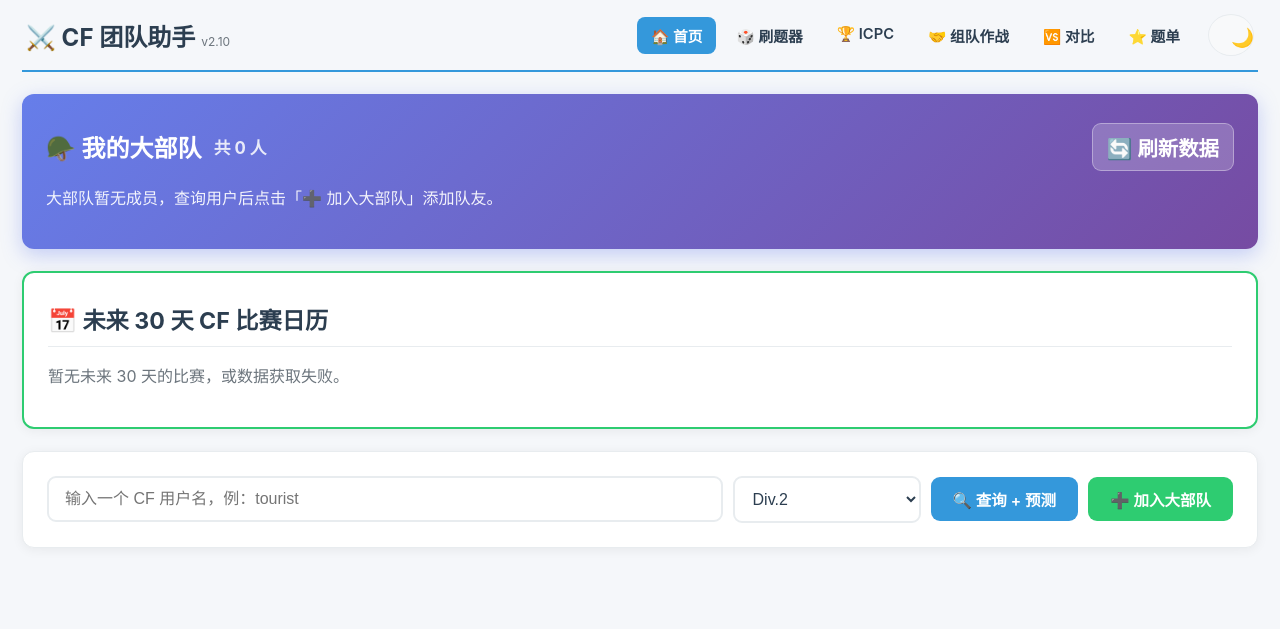
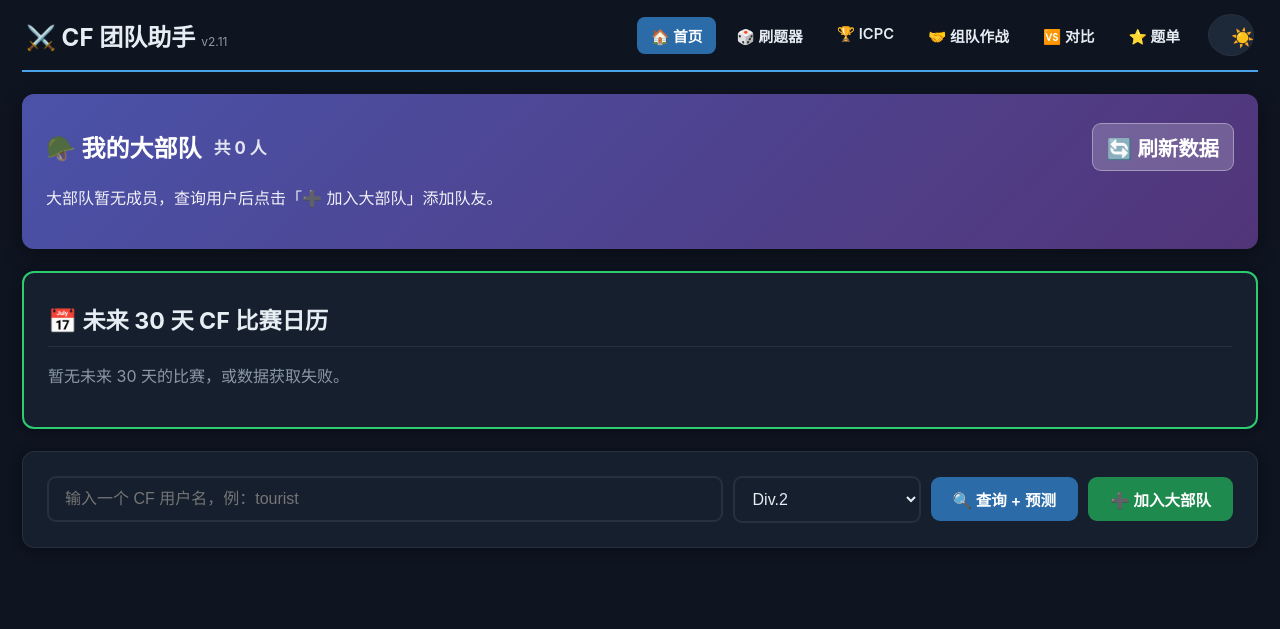
Before and after one commit to morning-cml/cf-team-helper, a Flask app: page / in a window 1280 px wide. Shown: the top 629 px of the page. Run offline with Flask 3, Linux system fonts and the light colour scheme; data that the repository does not hold is empty.

Commit message:
深色设为默认 + 浅色不再刺眼（v2.11）
- 深色成为默认主题；已手动切换过的用户仍沿用 localStorage 里的选择。
  默认值在 base.html 内联脚本、html[data-theme] 与 app.js 三处，必须一致，
  否则加载瞬间会闪一下另一种配色。
- 浅色重做。此前刺眼的三个原因：卡片是纯白 #ffffff（满屏白底是眩光主因）、
  正文用近黑 #333（对比度 12.6:1 过高）、强调色过饱和。现改为米白卡片 +
  略深的页面底色建立层次、深板岩灰正文、降饱和强调色；大部队渐变也压暗一档。
- 语义色拆成「文字色」与「填充色」两套。这是原本对比度不达标的根因：
  --primary 同时当链接色和按钮底色，而深色下两者诉求相反——链接要够亮、
  按钮底要够暗才配得住白字，一个变量满足不了。按钮/徽章/Toast/激活 chip
  统一走 --fill-*。
- 两套主题共 26 项对比度按 WCAG 逐一核算，全部达标（正文 >=4.5、大字粗体 >=3.0）。
  深色原本就有 3 项不达标（白字配主按钮仅 2.73:1、配成功按钮 2.10:1、
  错误文字 4.33:1），既然成了默认，一并修掉。

Co-Authored-By: Claude Opus 5 <noreply@anthropic.com>

```diff
--- a/cfhelper/config.py
+++ b/cfhelper/config.py
@@ -4,7 +4,7 @@
 这里只放纯数据，不依赖 Flask / requests，方便单独测试与复用。
 """
 
-APP_VERSION = "2.10"
+APP_VERSION = "2.11"
 
 # ==================== CF API 端点 ====================
 CF_API_BASE      = "https://codeforces.com/api"
--- a/cfhelper/static/css/style.css
+++ b/cfhelper/static/css/style.css
@@ -1,16 +1,41 @@
-/* ==================== 主题变量 ==================== */
+/* ==================== 主题变量 ====================
+   默认深色（base.html 里也写死了 data-theme="dark"，两处要一致）。
+
+   浅色配色的三条原则 —— 之前"太刺眼"主要就是踩了第一条：
+   1. 大面积不用纯白。卡片原本是 #ffffff，满屏白底是眩光的主要来源；
+      改成米白，并让页面底色比卡片略深，靠明度差建立层次而不是靠"卡片更白"。
+   2. 正文不用近黑。#333 配纯白对比度过高，长时间看容易累，改成深板岩灰。
+   3. 强调色降饱和。#3498db 这类高饱和纯色在浅底上很跳，同时白字配它
+      对比度只有 3:1 达不到 AA；调深后既柔和又达标。
+   深色模式仍沿用原来的高饱和语义色（在暗底上反而需要够亮），故在下面单独覆盖。
+*/
+/* 语义色分成两套，别混用（这是原本对比度不达标的根因）：
+   --primary/--success/... 是**文字色**，要在页面底色上够清楚；
+   --fill-*                是**填充色**（按钮、徽章、Toast 的底），要暗到配得住白字。
+   深色模式下这两者诉求相反——链接要更亮、按钮底要更暗——一个变量满足不了。 */
 :root{
-  --bg:#f5f7fa; --bg-elev:#ffffff; --bg-soft:#f8f9fa;
-  --text:#2c3e50; --text-2:#333; --muted:#6c757d;
-  --border:#e8ecef; --primary:#3498db; --primary-d:#2980b9;
-  --success:#2ecc71; --success-d:#27ae60; --danger:#e74c3c; --warn:#f39c12;
-  --shadow:0 2px 12px rgba(0,0,0,.06); --shadow-l:0 4px 18px rgba(0,0,0,.10);
+  --bg:#e8ecf1; --bg-elev:#f6f8fb; --bg-soft:#edf1f6;
+  --text:#2b3542; --text-2:#39434f; --muted:#5f6b78;
+  --border:#d6dde6;
+  --primary:#1f6fb2; --primary-d:#17588f;
+  --success:#1a7f47; --success-d:#14663a; --danger:#c02e2e; --warn:#a3620e;
+  --fill-primary:#1f6fb2; --fill-primary-d:#17588f;
+  --fill-success:#1a7f47; --fill-success-d:#14663a;
+  --fill-danger:#c02e2e;  --fill-warn:#a3620e;
+  --shadow:0 2px 10px rgba(28,42,60,.07); --shadow-l:0 4px 16px rgba(28,42,60,.11);
   --radius:12px;
 }
 html[data-theme="dark"]{
   --bg:#0e1420; --bg-elev:#161f2e; --bg-soft:#1d2838;
   --text:#e6edf3; --text-2:#cbd5e1; --muted:#8b98a5;
-  --border:#26303f; --primary:#4aa3e8; --primary-d:#3a8fd4;
+  --border:#26303f;
+  /* 暗底上文字色需要够亮才看得清 */
+  --primary:#4aa3e8; --primary-d:#3a8fd4;
+  --success:#2ecc71; --success-d:#27ae60; --danger:#ef5a4a; --warn:#f39c12;
+  /* 填充色则要够暗，否则白字糊在上面 */
+  --fill-primary:#2b6ca8; --fill-primary-d:#225787;
+  --fill-success:#1e8a4d; --fill-success-d:#186f3e;
+  --fill-danger:#bf3b2c;  --fill-warn:#a9700d;
   --shadow:0 2px 12px rgba(0,0,0,.35); --shadow-l:0 6px 22px rgba(0,0,0,.45);
 }
 
@@ -39,10 +64,10 @@ a:hover{text-decoration:underline;}
 .card h3{font-size:1.2em;}
 button{padding:11px 22px;border:none;border-radius:9px;font-size:.97em;font-weight:600;
   cursor:pointer;transition:.18s;font-family:inherit;}
-.btn-primary{background:var(--primary);color:#fff;}
-.btn-primary:hover{background:var(--primary-d);}
-.btn-success{background:var(--success);color:#fff;}
-.btn-success:hover{background:var(--success-d);}
+.btn-primary{background:var(--fill-primary);color:#fff;}
+.btn-primary:hover{background:var(--fill-primary-d);}
+.btn-success{background:var(--fill-success);color:#fff;}
+.btn-success:hover{background:var(--fill-success-d);}
 .btn-ghost{background:var(--bg-soft);color:var(--text);border:1px solid var(--border);}
 .btn-ghost:hover{background:var(--border);}
 .muted{color:var(--muted);}
@@ -50,8 +75,11 @@ button{padding:11px 22px;border:none;border-radius:9px;font-size:.97em;font-weig
 .down{color:var(--danger);font-weight:600;}
 
 /* ==================== 大部队 ==================== */
-.army-section{background:linear-gradient(135deg,#667eea,#764ba2);color:#fff;padding:24px;
-  border-radius:var(--radius);margin-bottom:22px;box-shadow:0 6px 20px rgba(102,126,234,.35);}
+/* 渐变整体压暗一档：原本的 #667eea→#764ba2 在浅色页面上过于跳眼 */
+.army-section{background:linear-gradient(135deg,#5a63c4,#634090);color:#fff;padding:24px;
+  border-radius:var(--radius);margin-bottom:22px;box-shadow:0 6px 20px rgba(90,99,196,.28);}
+html[data-theme="dark"] .army-section{background:linear-gradient(135deg,#4a52a8,#523579);
+  box-shadow:0 6px 20px rgba(0,0,0,.35);}
 .army-section h2{color:#fff;border:none;display:flex;align-items:center;gap:12px;}
 .army-head-btn{margin-left:auto;background:rgba(255,255,255,.2);color:#fff;
   border:1px solid rgba(255,255,255,.35);padding:8px 14px;font-size:.85em;}
@@ -72,13 +100,13 @@ button{padding:11px 22px;border:none;border-radius:9px;font-size:.97em;font-weig
 .filter-row{display:flex;gap:8px;flex-wrap:wrap;margin:6px 0 14px;}
 .chip{padding:5px 12px;border-radius:20px;border:1px solid var(--border);background:var(--bg-soft);
   color:var(--text);cursor:pointer;font-size:.85em;font-weight:600;transition:.15s;}
-.chip.active{background:var(--primary);color:#fff;border-color:var(--primary);}
+.chip.active{background:var(--fill-primary);color:#fff;border-color:var(--fill-primary);}
 .contest-item{display:flex;justify-content:space-between;align-items:center;gap:12px;padding:13px 15px;
   margin:9px 0;background:var(--bg-soft);border-radius:9px;border:1px solid var(--border);flex-wrap:wrap;}
 .contest-item.dimmed{display:none;}
 .contest-meta{display:flex;align-items:center;gap:10px;flex-wrap:wrap;}
 .contest-level{display:inline-block;padding:3px 10px;border-radius:5px;color:#fff;font-size:.8em;font-weight:700;}
-.fit-badge{background:var(--warn);color:#fff;padding:2px 8px;border-radius:5px;font-size:.75em;font-weight:700;}
+.fit-badge{background:var(--fill-warn);color:#fff;padding:2px 8px;border-radius:5px;font-size:.75em;font-weight:700;}
 .lv-Div4{background:#95a5a6;}.lv-Div3{background:#2ecc71;}.lv-Div2{background:#3498db;}
 .lv-Div1{background:#e74c3c;}.lv-Div1Div2{background:#8e44ad;}.lv-Educational{background:#16a085;}
 .lv-Global{background:#e67e22;}.lv-other{background:#7f8c8d;}
@@ -144,7 +172,7 @@ tbody tr:hover{background:var(--bg-soft);}
   border-radius:8px;padding:12px 14px;transition:.15s;}
 .reco-card:hover{box-shadow:var(--shadow);transform:translateY(-2px);}
 .reco-name{font-weight:600;display:block;margin-bottom:5px;}
-.reco-rating{display:inline-block;background:var(--primary);color:#fff;padding:1px 8px;border-radius:10px;font-size:.78em;font-weight:700;}
+.reco-rating{display:inline-block;background:var(--fill-primary);color:#fff;padding:1px 8px;border-radius:10px;font-size:.78em;font-weight:700;}
 
 /* ==================== Rating 走势图 ==================== */
 .rating-chart{width:100%;margin-top:6px;}
@@ -185,7 +213,7 @@ tbody tr:hover{background:var(--bg-soft);}
 #toasts{position:fixed;right:22px;bottom:22px;z-index:1000;display:flex;flex-direction:column;gap:10px;}
 .toast{padding:13px 18px;border-radius:9px;color:#fff;font-weight:600;box-shadow:var(--shadow-l);
   animation:slidein .25s;min-width:200px;}
-.toast.ok{background:var(--success);}.toast.err{background:var(--danger);}.toast.info{background:var(--primary);}
+.toast.ok{background:var(--fill-success);}.toast.err{background:var(--fill-danger);}.toast.info{background:var(--fill-primary);}
 @keyframes slidein{from{transform:translateX(30px);opacity:0;}to{transform:none;opacity:1;}}
 
 /* ==================== 顶栏导航 ==================== */
@@ -194,7 +222,7 @@ tbody tr:hover{background:var(--bg-soft);}
 .topnav a{padding:7px 13px;border-radius:8px;font-weight:600;color:var(--text);font-size:.92em;
   border:1px solid transparent;}
 .topnav a:hover{background:var(--bg-soft);text-decoration:none;}
-.topnav a.active{background:var(--primary);color:#fff;}
+.topnav a.active{background:var(--fill-primary);color:#fff;}
 
 /* ==================== 弱点墙 ==================== */
 .wall{display:flex;flex-direction:column;gap:8px;margin-top:12px;}
@@ -279,7 +307,7 @@ table.vs-stat td:nth-child(2){color:var(--muted);font-size:.92em;}
   cursor:pointer;user-select:none;text-decoration:none;transition:transform .12s;}
 .star:hover{transform:scale(1.25);}
 .star.starred{color:#f1c40f;}
-.nav-badge{display:inline-block;background:var(--warn);color:#fff;border-radius:10px;
+.nav-badge{display:inline-block;background:var(--fill-warn);color:#fff;border-radius:10px;
   padding:0 6px;font-size:.78em;font-weight:700;}
 .todo-list{display:flex;flex-direction:column;gap:8px;margin-top:10px;}
 .todo-item{display:flex;align-items:center;gap:12px;flex-wrap:wrap;padding:11px 14px;
@@ -322,7 +350,7 @@ table.vs-stat td:nth-child(2){color:var(--muted);font-size:.92em;}
   padding:0 5px;border-radius:5px;font-size:.8em;font-weight:700;text-decoration:none;
   border:1px solid var(--border);transition:transform .12s;}
 .pq:hover{transform:translateY(-2px);text-decoration:none;}
-.pq-solved{background:#2ecc71;color:#fff;border-color:#27ae60;}
+.pq-solved{background:var(--fill-success);color:#fff;border-color:var(--fill-success-d);}
 .pq-tried{background:rgba(231,76,60,.16);color:var(--danger);border-color:var(--danger);}
 .pq-none{background:var(--bg-elev);color:var(--muted);}
 .icpc-pct{font-size:.85em;color:var(--muted);margin-left:3px;}
--- a/cfhelper/static/js/app.js
+++ b/cfhelper/static/js/app.js
@@ -2,7 +2,7 @@
 
 /* ==================== 主题 ==================== */
 (function initTheme() {
-  const saved = localStorage.getItem('cf-theme') || 'light';
+  const saved = localStorage.getItem('cf-theme') || 'dark';   // 默认深色，与 base.html 的内联脚本保持一致
   document.documentElement.setAttribute('data-theme', saved);
   document.addEventListener('DOMContentLoaded', () => {
     const btn = document.getElementById('themeBtn');
--- a/cfhelper/templates/base.html
+++ b/cfhelper/templates/base.html
@@ -1,13 +1,14 @@
 <!DOCTYPE html>
-<html lang="zh-CN" data-theme="light">
+<html lang="zh-CN" data-theme="dark">
 <head>
 <meta charset="utf-8">
 <meta name="viewport" content="width=device-width,initial-scale=1">
 <title>{% block title %}CF 团队助手{% endblock %}</title>
 <link rel="stylesheet" href="{{ url_for('static', filename='css/style.css') }}">
 <script>
-  // 在渲染前就定好主题，避免深色模式刷新时白屏闪烁（FOUC）
-  (function () { try { document.documentElement.setAttribute('data-theme', localStorage.getItem('cf-theme') || 'light'); } catch (e) {} })();
+  // 在渲染前就定好主题，避免刷新时闪一下另一种配色（FOUC）。
+  // 默认深色；已手动切换过的用户仍沿用 localStorage 里的选择。
+  (function () { try { document.documentElement.setAttribute('data-theme', localStorage.getItem('cf-theme') || 'dark'); } catch (e) {} })();
 </script>
 </head>
 <body>
```
Also changed, not shown: 使用说明.md (+3 -2 lines), CHANGELOG.md, README.md, 1 other file.
